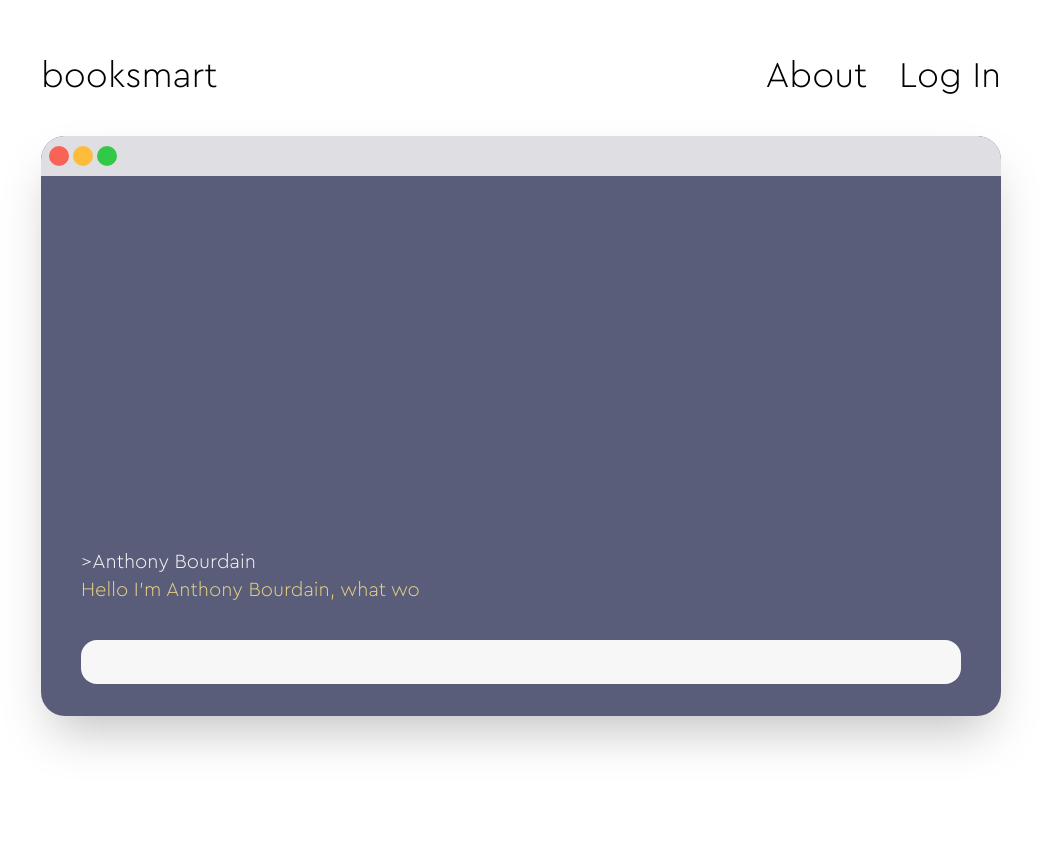
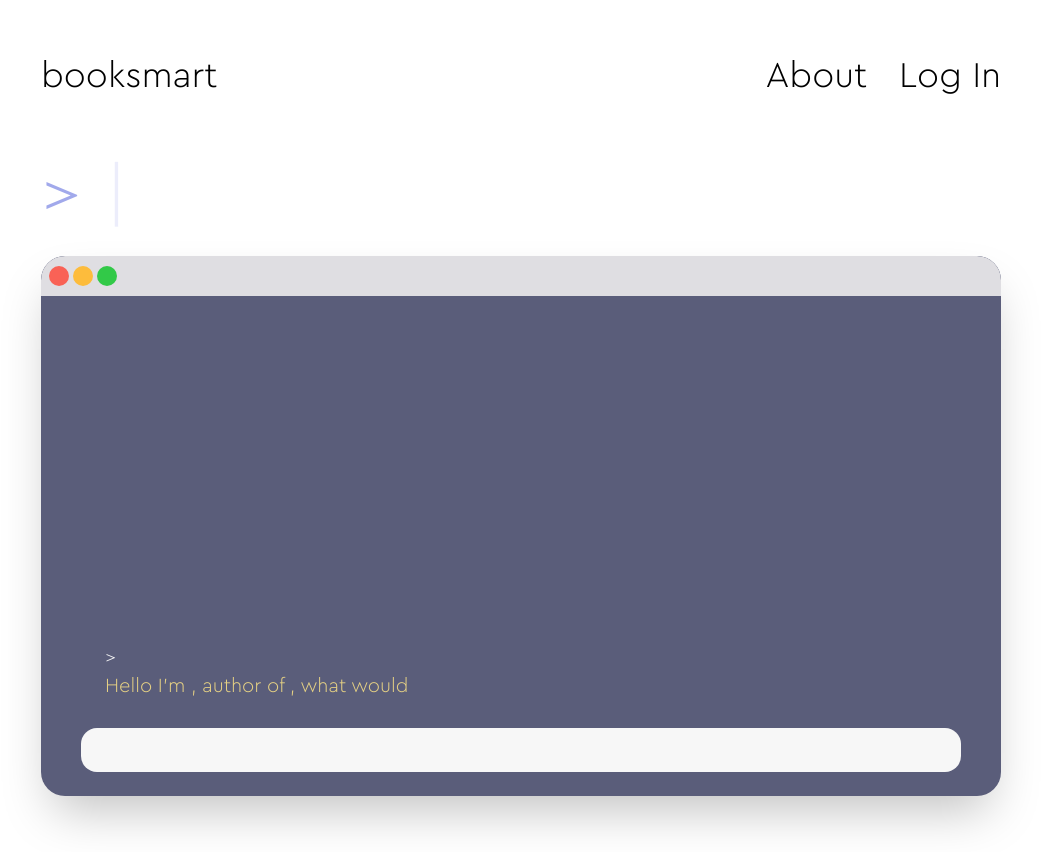
Before and after one commit to ryan-spencer1220/booksmart, a Next.js app: page /dashboard in a window 1280 px wide. Both pictures are taken after a click on the button "Click me". Shown: the whole page, without its empty margins (119-1160 px from the left). Before the commit the page ends 800 px from the top, so only its background shows below. Built offline with nearby package versions, Linux system fonts and the light colour scheme.

Commit message:
pass user data to parent component

```diff
--- a/app/components/chat-card.tsx
+++ b/app/components/chat-card.tsx
@@ -1,7 +1,17 @@
 import React, { useEffect, useState, KeyboardEvent } from "react";
 import { Typewriter } from "react-simple-typewriter";
 
-export default function ChatCard() {
+interface Props {
+  author: string;
+  title: string;
+}
+
+const ChatCard: React.FC<Props> = (
+  { author, title },
+  {
+    setIntroCard,
+  }: { setIntroCard: React.Dispatch<React.SetStateAction<boolean>> }
+) => {
   const [userInputArray, setUserInputArray] = useState<string[]>([]);
   const [userInput, setUserInput] = useState<string>("");
 
@@ -14,23 +24,23 @@ export default function ChatCard() {
   };
 
   useEffect(() => {
-    // console.log(userInput);
+    console.log(author, title);
   }, [userInput]);
 
   return (
-    <section className="max-w-full shadow-2xl rounded-3xl bg-gray aspect-video">
-      <div className="h-10 w-full bg-lightGray rounded-t-3xl flex items-center space-x-1 ps-2">
+    <section className="max-w-full shadow-2xl rounded-3xl bg-gray aspect-video overflow-hidden">
+      <div className="h-10 w-full bg-lightGray rounded-t-3xl flex items-center space-x-1 ps-2 overflow-hidden">
         <div className="rounded-full bg-red w-5 h-5"></div>
         <div className="rounded-full bg-yellow w-5 h-5"></div>
         <div className="rounded-full bg-green w-5 h-5"></div>
       </div>
-      <div className="flex items-end content-between h-full px-10 pt-10 text-xl relative">
-        <div className="py-4 absolute bottom-24">
-          <p className="text-white">{`>Anthony Bourdain`}</p>
+      <div className="flex items-end content-between h-full px-10 pt-10 text-xl relative overflow-hidden">
+        <div className="px-6 py-10 absolute bottom-24 overflow-hidden">
+          <p className="text-white">{`>${author}`}</p>
           <p className="text-gold">
             <Typewriter
               words={[
-                "Hello I'm Anthony Bourdain, what would you like to ask me?",
+                `Hello I'm ${author}, author of ${title}, what would you like to ask me?`,
               ]}
               cursor={false}
               cursorColor="white"
@@ -45,7 +55,7 @@ export default function ChatCard() {
         </div>
         <input
           type="text"
-          className="bg-white p-2 rounded-2xl outline-none mb-8 mx-8 absolute bottom-0 w-11/12 right-2"
+          className="bg-white p-2 rounded-2xl outline-none mb-8 mx-8 absolute bottom-8 w-11/12 right-2"
           value={userInput}
           onChange={(e) => setUserInput(e.target.value)}
           onKeyDown={(e) => pushInputToArray(e)}
@@ -53,4 +63,6 @@ export default function ChatCard() {
       </div>
     </section>
   );
-}
+};
+
+export default ChatCard;
--- a/app/components/form.tsx
+++ b/app/components/form.tsx
@@ -1,15 +1,15 @@
-"use client";
 import React from "react";
-import { useState } from "react";
 import BlueButton from "../components/blue-button";
 
-export default function Form() {
-  const [author, setAuthor] = useState("");
-  const [title, setTitle] = useState("");
-
-  const submitAuthorPrompt = (e: any) => {
+export default function Form({
+  setAuthor,
+  setTitle,
+}: {
+  setAuthor: React.Dispatch<React.SetStateAction<string>>;
+  setTitle: React.Dispatch<React.SetStateAction<string>>;
+}) {
+  const submitAuthorPrompt = (e: React.FormEvent) => {
     e.preventDefault();
-    console.log(author, title);
   };
 
   return (
@@ -18,14 +18,12 @@ export default function Form() {
         <label className="text-xl">Enter Your Favorite Author</label>
         <input
           className="shadow appearance-none border rounded w-full my-4 py-2 px-3 text-gray-700 leading-tight focus:outline-none focus:shadow-outline"
-          value={author}
           onChange={(event) => setAuthor(event.target.value)}
         />
       </div>
       <label className="text-xl">Enter A Novel</label>
       <input
         className="shadow appearance-none border rounded w-full py-2 px-3 mb-10 text-gray-700 leading-tight focus:outline-none focus:shadow-outline my-4"
-        value={title}
         onChange={(event) => setTitle(event.target.value)}
       />
       {/* <button type="submit">Submit</button> */}
--- a/app/components/intro-card.tsx
+++ b/app/components/intro-card.tsx
@@ -3,8 +3,12 @@ import Image from "next/image";
 
 export default function IntroCard({
   setIntroCard,
+  setAuthor,
+  setTitle,
 }: {
   setIntroCard: React.Dispatch<React.SetStateAction<boolean>>;
+  setAuthor: React.Dispatch<React.SetStateAction<string>>;
+  setTitle: React.Dispatch<React.SetStateAction<string>>;
 }) {
   return (
     <section className="max-w-full shadow-2xl rounded-3xl p-20 grid grid-cols-2 gap-24">
@@ -18,7 +22,7 @@ export default function IntroCard({
       <div>
         <h3 className="text-4xl pb-20">Chat With Your Favorite Author!</h3>
         <button onClick={() => setIntroCard(false)}>Click me</button>
-        <Form />
+        <Form setAuthor={setAuthor} setTitle={setTitle} />
       </div>
     </section>
   );
--- a/app/components/navbar.tsx
+++ b/app/components/navbar.tsx
@@ -9,10 +9,14 @@ export default function Navbar() {
       </Link>
       <div className="flex space-x-8">
         <Link href="/">
-          <li className="hover:border-b-green hover:border-b-8 pb-2">About</li>
+          <li className="hover:border-b-lightGreen hover:border-b-8 pb-2">
+            About
+          </li>
         </Link>
         <Link href="/">
-          <li className="hover:border-b-green hover:border-b-8 pb-2">Log In</li>
+          <li className="hover:border-b-lightGreen hover:border-b-8 pb-2">
+            Log In
+          </li>
         </Link>
       </div>
     </ul>
--- a/app/dashboard/page.tsx
+++ b/app/dashboard/page.tsx
@@ -2,13 +2,34 @@
 import { useState } from "react";
 import IntroCard from "../components/intro-card";
 import ChatCard from "../components/chat-card";
+import { Typewriter } from "react-simple-typewriter";
 
 export default function page() {
-  const [introCard, setIntroCard] = useState(true);
+  const [introCard, setIntroCard] = useState<boolean>(true);
+  const [author, setAuthor] = useState<string>("");
+  const [title, setTitle] = useState<string>("");
+
   return (
     <>
-      <div>{introCard && <IntroCard setIntroCard={setIntroCard} />}</div>
-      <div>{!introCard && <ChatCard />}</div>
+      {!introCard && (
+        <p className="text-7xl py-6 text-purple">
+          <Typewriter
+            words={[`> ${author}`]}
+            cursor={true}
+            cursorColor="text-purple"
+          />
+        </p>
+      )}
+      <div>
+        {introCard && (
+          <IntroCard
+            setIntroCard={setIntroCard}
+            setAuthor={setAuthor}
+            setTitle={setTitle}
+          />
+        )}
+      </div>
+      <div>{!introCard && <ChatCard author={author} title={title} />}</div>
     </>
   );
 }
--- a/tailwind.config.js
+++ b/tailwind.config.js
@@ -17,6 +17,7 @@ module.exports = {
       green: "#32C948",
       white: "#F7F7F7",
       gold: "#E6D184",
+      purple: "#A1A9EB",
     },
     extend: {
       fontFamily: {
```
